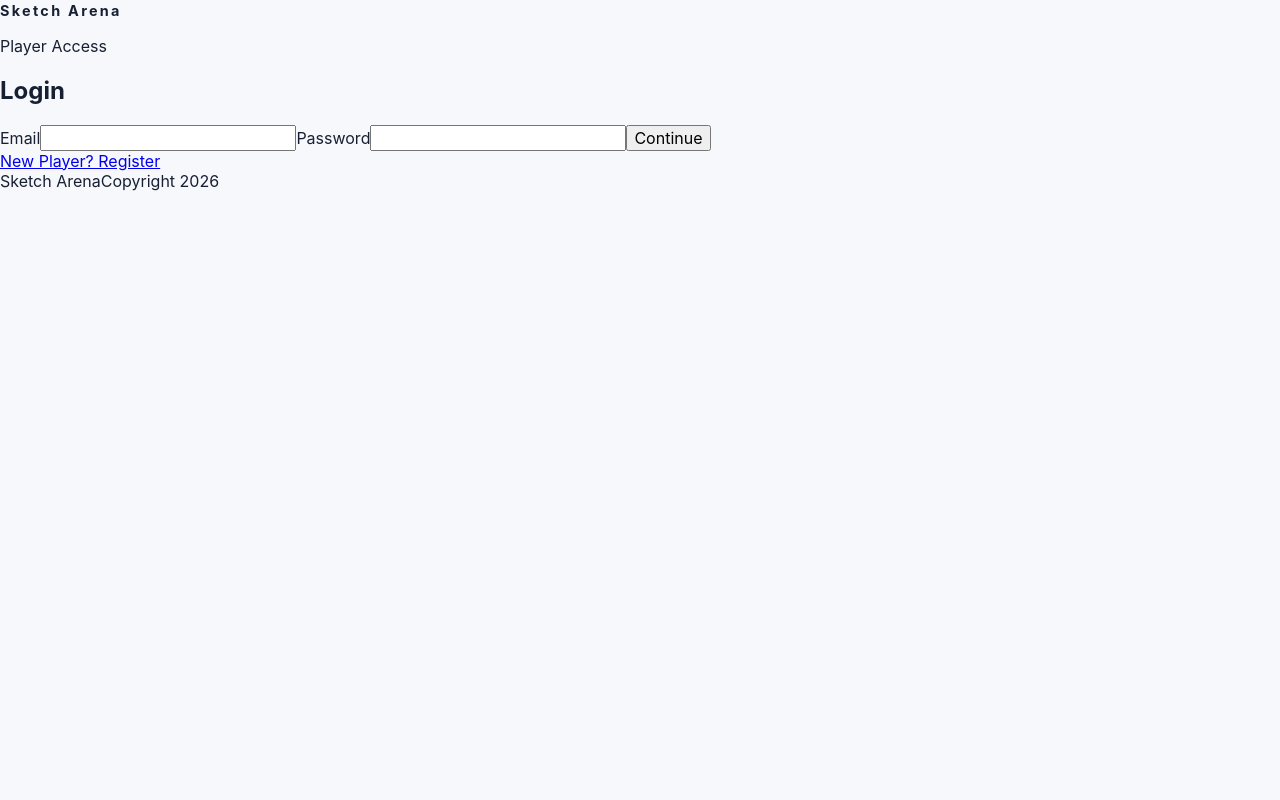
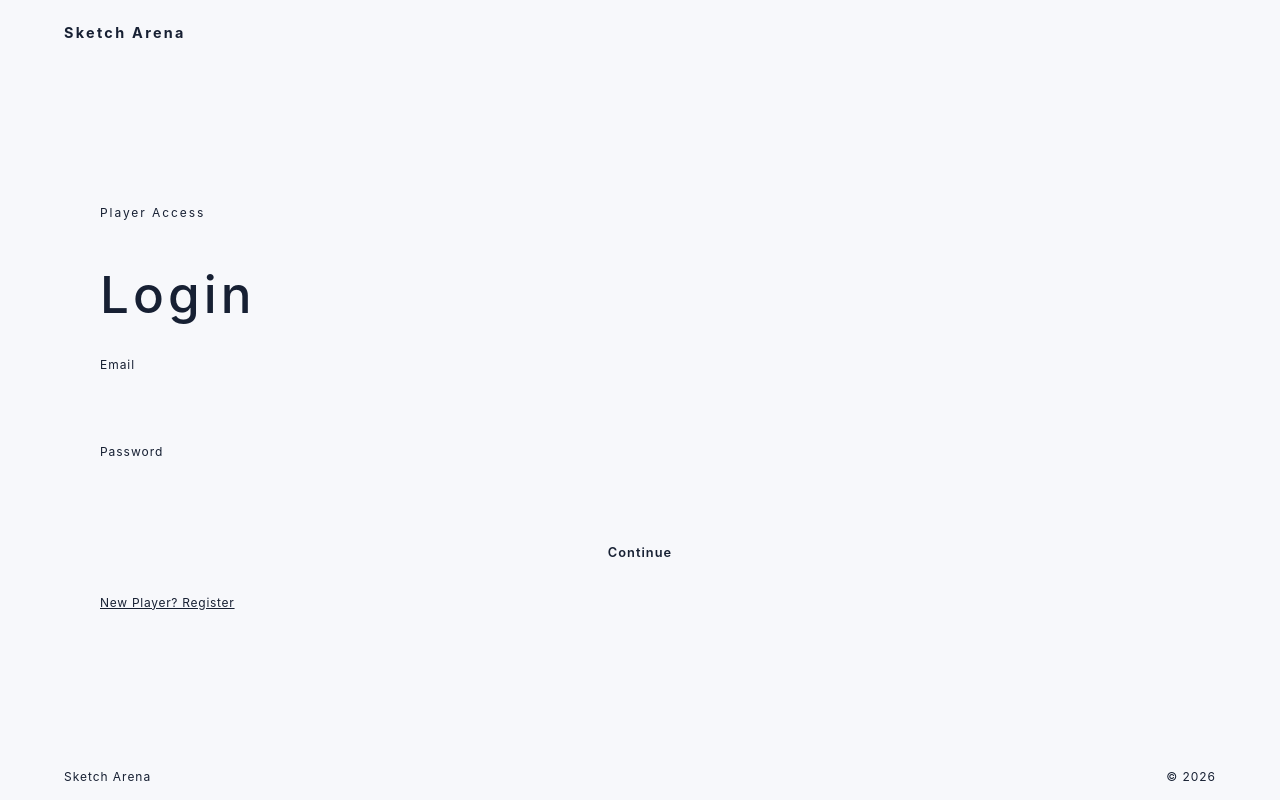
Before and after one commit to abdullahraja-rgb/sketch-arena, a React (Vite) app in the folder frontend/: page /login in a window 1280 px wide. Built offline with nearby package versions, Linux system fonts and the light colour scheme.

Commit message:
added landing page and auth page styling:

```diff
--- a/frontend/src/components/Footer.tsx
+++ b/frontend/src/components/Footer.tsx
@@ -1,8 +1,8 @@
 export function Footer() {
   return (
-    <footer>
+    <footer className="footer">
       <span>Sketch Arena</span>
-      <span>Copyright 2026</span>
+      <span>© 2026</span>
     </footer>
   );
 }
--- a/frontend/src/components/ScreenFrame.tsx
+++ b/frontend/src/components/ScreenFrame.tsx
@@ -13,12 +13,12 @@ export function ScreenFrame({
   showProfile = false,
 }: ScreenFrameProps) {
   return (
-    <div>
-      <header>
+    <div className="screen-frame">
+      <header className="top-bar">
         <Branding />
         {showProfile && <ProfileButton />}
       </header>
-      <main>{children}</main>
+      <main className="screen-content">{children}</main>
       <Footer />
     </div>
   );
--- a/frontend/src/index.css
+++ b/frontend/src/index.css
@@ -82,3 +82,137 @@ input {
   text-decoration: none;
   cursor: pointer;
 }
+
+.screen-frame {
+  min-height: 100vh;
+  display: grid;
+  grid-template-rows: 64px 1fr 48px;
+  background:
+    linear-gradient(
+      90deg,
+      transparent 49.9%,
+      rgba(114, 211, 255, 0.025) 50%,
+      transparent 50.1%
+    ),
+    var(--graphite);
+}
+
+.top-bar,
+.footer {
+  display: flex;
+  align-items: center;
+  justify-content: space-between;
+  padding-inline: clamp(20px, 5vw, 72px);
+  border-color: var(--line);
+}
+
+.top-bar {
+  border-bottom: 1px solid var(--line);
+}
+
+.footer {
+  border-top: 1px solid var(--line);
+  color: var(--muted);
+  font-size: 0.75rem;
+  letter-spacing: 0.08em;
+  align-items: center;
+}
+
+.screen-content {
+  width: min(1080px, calc(100% - 40px));
+  margin-inline: auto;
+  display: grid;
+  align-items: center;
+  padding-block: 48px;
+}
+
+.profile-button {
+  width: 38px;
+  height: 38px;
+  border: 1px solid var(--line);
+  border-radius: 50%;
+  background: transparent;
+  color: var(--text);
+  cursor: pointer;
+}
+
+.auth-content h1 {
+  margin-bottom: 32px;
+  font-size: clamp(2rem, 4vw, 3.25rem);
+  font-weight: 500;
+  letter-spacing: 0.08em;
+}
+
+.auth-content form {
+  display: grid;
+  gap: 18px;
+}
+
+.auth-content label {
+  display: grid;
+  gap: 8px;
+  color: var(--muted);
+  font-size: 0.75rem;
+  letter-spacing: 0.08em;
+}
+
+.auth-content input {
+  width: 100%;
+  min-height: 46px;
+  padding: 10px 12px;
+  border: 1px solid var(--line);
+  border-radius: 2px;
+  background: var(--panel);
+  color: var(--text);
+}
+
+.auth-content input:focus {
+  border-color: var(--focus);
+}
+
+.text-link {
+  display: inline-block;
+  margin-top: 20px;
+  color: var(--muted);
+  font-size: 0.75rem;
+  letter-spacing: 0.06em;
+}
+
+.text-link:hover {
+  color: var(--focus);
+}
+
+.action {
+  min-height: 44px;
+  display: inline-flex;
+  align-items: center;
+  justify-content: center;
+  padding: 10px 18px;
+  border: 1px solid var(--line);
+  border-radius: 3px;
+  background: transparent;
+  color: var(--text);
+  font-size: 0.8rem;
+  font-weight: 600;
+  letter-spacing: 0.08em;
+  text-decoration: none;
+  cursor: pointer;
+}
+
+.action:hover,
+.action-primary {
+  border-color: var(--focus);
+  color: var(--focus);
+}
+
+.action-primary {
+  box-shadow: inset 3px 0 0 var(--focus);
+}
+
+.action-wide {
+  width: 100%;
+}
+
+.input-box {
+  border-color: black;
+}
--- a/frontend/src/pages/AuthPage.tsx
+++ b/frontend/src/pages/AuthPage.tsx
@@ -18,14 +18,19 @@ export function AuthPage({ mode }: AuthPageProps) {
 
   return (
     <ScreenFrame>
-      <section>
-        <p>Player Access</p>
+      <section className="auth-content">
+        <p className="system-label">Player Access</p>
         <h1>{isLogin ? "Login" : "Register"}</h1>
         <form onSubmit={submit_form}>
           {!isLogin && (
             <label>
               Name
-              <input name="name" autoComplete="name" required />
+              <input
+                className="input-box"
+                name="name"
+                autoComplete="name"
+                required
+              />
             </label>
           )}
           <label>
@@ -36,9 +41,11 @@ export function AuthPage({ mode }: AuthPageProps) {
             Password
             <input name="password" type="password" minLength={8} required />
           </label>
-          <button type="submit">Continue</button>
+          <button className="action action-primary action-wide" type="submit">
+            Continue
+          </button>
         </form>
-        <Link to={isLogin ? "/register" : "/login"}>
+        <Link className="text-link" to={isLogin ? "/register" : "/login"}>
           {isLogin ? "New Player? Register" : "Already Registered? Login"}
         </Link>
       </section>
```
